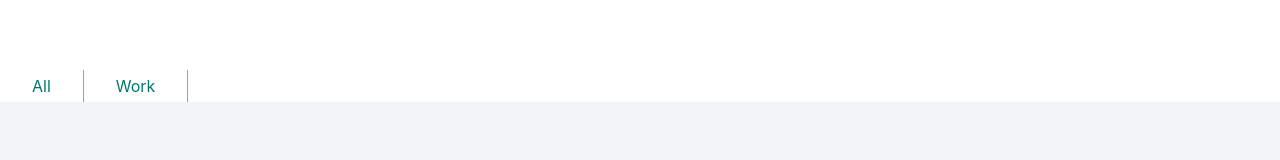
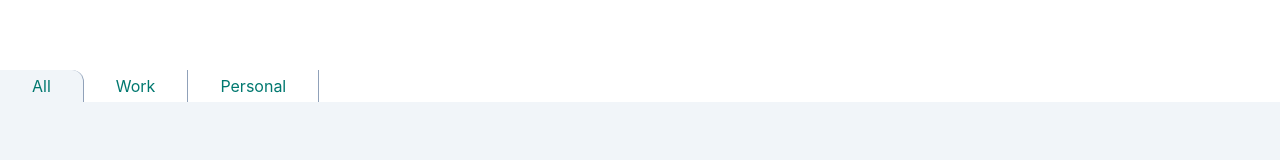
Before and after one commit to Chorusmaster/notes-app, a React (Vite) app: page / in a window 1280 px wide. Shown: the part 338-498 px from the top of the page. Built offline with nearby package versions, Linux system fonts and the light colour scheme.

Commit message:
Filtering by tabs

```diff
--- a/src/App.tsx
+++ b/src/App.tsx
@@ -1,6 +1,9 @@
 import { useState, useMemo } from "react";
+
 import type { Note } from "./types/note.ts";
 import type { AddNoteResponse } from "./types/responce.ts";
+
+import type { Tab } from "./models/tabs.ts";
 
 import Navbar from "./components/Navbar";
 import SearchBar from "./components/SearchBar";
@@ -16,6 +19,7 @@ function App() {
   const [editedNote, setEditedNote] = useState<null | Note | "new">(null);
   const [notes, setNotes] = useState<Note[]>([]);
   const [searchString, setSearchString] = useState("");
+  const [activeTab, setActiveTab] = useState<Tab>("all");
 
   const addNote = (note: Note): AddNoteResponse => {
     if (!note.title) {
@@ -48,6 +52,12 @@ function App() {
     return notesList.toSorted((a, b) => b.date.getTime()-a.date.getTime());
   }
 
+  /** Filters notes array by active tab (category) */
+  const filterNotesByTab = (notesList: Note[], tab: Tab) => {
+    if (tab === "all") return notesList;
+    return notesList.filter(n => n.category === tab);
+  }
+
   /** Filters notes array by search string */
   const searchNotes = (notesList: Note[], searchStr: string) => {
     const searchStrLower = searchStr.trim().toLowerCase();
@@ -60,8 +70,15 @@ function App() {
     );
   }
 
-  /** Notes filtered by search string and sorted by date */
-  const processedNotes = useMemo(() => sortNotes(searchNotes(notes, searchString)), [notes, searchString]);
+  /** Notes filtered by search string, category and sorted by date */
+  const processedNotes = useMemo(
+    () => sortNotes(
+      filterNotesByTab(
+        searchNotes(notes, searchString),
+      activeTab)
+    ),
+    [notes, searchString, activeTab]
+  );
 
   return (
     <div className="min-h-screen flex flex-col">
@@ -75,7 +92,7 @@ function App() {
           <SearchBar value={searchString} onChange={(value: string) => setSearchString(value)} />
         </div>
 
-        <CategoryTabs />
+        <CategoryTabs activeTab={activeTab} switchTab={(tab) => setActiveTab(tab)} />
       </header>
 
       <main className="flex-1 bg-surface">
--- a/src/components/CategoryTabs.tsx
+++ b/src/components/CategoryTabs.tsx
@@ -1,16 +1,34 @@
-function CategoryTabs() {
+import type { Tab } from "../models/tabs.ts";
+import { TABS } from "../models/tabs.ts";
+
+interface CategoryTabsProps {
+  activeTab: Tab;
+  switchTab: (tab: Tab) => void;
+}
+
+function CategoryTabs({ activeTab, switchTab }: CategoryTabsProps) {
   return (
     <div
       role="group"
       aria-label="Filter notes by category"
       className="mt-16 sm:mt-32 flex text-primary"
     >
-      <button className="py-1 px-8 border-r border-muted-light hover:bg-surface hover:rounded-tr-xl transition duration-200 cursor-pointer">
-        All
-      </button>
-      <button className="py-1 px-8 border-r border-muted-light hover:bg-surface hover:rounded-tr-xl transition duration-200 cursor-pointer">
-        Work
-      </button>
+      {
+        TABS.map(({value, label}) => (
+          <button
+            key={value}
+            onClick={() => switchTab(value)}
+            className={`
+              py-1 px-8
+              border-r border-muted-light
+              transition duration-200 cursor-pointer
+              ${activeTab==value ? "bg-surface rounded-tr-xl" : "hover:bg-surface/50"}
+            `}
+          >
+            {label}
+          </button>
+        ))
+      }
     </div>
   );
 }
--- a/src/components/NoteCard.tsx
+++ b/src/components/NoteCard.tsx
@@ -46,7 +46,10 @@ function NoteCard({ note, onUpdate, onDelete }: NoteCardProps) {
             Delete
           </button>
         </div>
-        <div>{note.date.toLocaleDateString("uk-UA")}</div>
+        <div className="flex gap-4">
+          <p className="text-primary">{`#${note.category}`}</p>
+          <p>{note.date.toLocaleDateString("uk-UA")}</p>
+        </div>
       </div>
     </div>
   );
--- a/src/components/NoteEditor.tsx
+++ b/src/components/NoteEditor.tsx
@@ -1,6 +1,10 @@
 import { useState } from "react";
+
 import type { Note } from "../types/note";
 import type { AddNoteResponse } from "../types/responce";
+import { isCategory, type Category } from "../models/categories.ts";
+
+import { CATEGORIES } from "../models/categories.ts";
 
 interface NoteEditorProps {
   note?: Note;
@@ -12,6 +16,7 @@ function NoteEditor({ note, onSave, onCancel }: NoteEditorProps) {
   const [title, setTitle] = useState(note?.title ?? "");
   const [text, setText] = useState(note?.text ??"");
   const [titleError, setTitleError] = useState("");
+  const [category, setCategory] = useState<Category>(CATEGORIES[0].value);
 
   const handleTitleChange: React.ChangeEventHandler<HTMLInputElement> = (e) => {
     setTitle(e.target.value);
@@ -22,9 +27,14 @@ function NoteEditor({ note, onSave, onCancel }: NoteEditorProps) {
     setText(e.target.value);
   }
 
+  const handleCategoryChange: React.ChangeEventHandler<HTMLSelectElement> = (e) => {
+    if(isCategory(e.target.value)) setCategory(e.target.value);
+  }
+
   const save = () => {
     const result = onSave({
       id: note?.id ?? crypto.randomUUID(),
+      category,
       title,
       text,
       date: note?.date ?? new Date()
@@ -67,7 +77,23 @@ function NoteEditor({ note, onSave, onCancel }: NoteEditorProps) {
         ">
       </textarea>
 
-      <div className="w-full flex justify-end gap-2">
+      <div className="w-full flex justify-between">
+        <select
+          value={category}
+          onChange={handleCategoryChange}
+          className="
+            rounded-md
+            w-24 h-8 border-2
+            border-muted-light text-muted
+            cursor-pointer
+            focus:outline-none focus:ring-1 focus:ring-primary/40
+          "
+        >
+          {CATEGORIES.map(({value, label}) => (
+            <option key={value} value={value}>{label}</option>
+          ))}
+        </select>
+        <div className="flex gap-2">
           <button
             onClick={() => onCancel()}
             className="
@@ -79,6 +105,7 @@ function NoteEditor({ note, onSave, onCancel }: NoteEditorProps) {
           ">
             Cancel
           </button>
+
           <button
             onClick={save}
             className="
@@ -92,6 +119,7 @@ function NoteEditor({ note, onSave, onCancel }: NoteEditorProps) {
           </button>
         </div>
       </div>
+    </div>
   );
 }
 
--- /dev/null
+++ b/src/models/categories.ts
@@ -0,0 +1,10 @@
+export const CATEGORIES = [
+  { value: "work", label: "Work" },
+  { value: "personal", label: "Personal" }
+] as const;
+
+export type Category = (typeof CATEGORIES)[number]["value"];
+
+export function isCategory(value: string): value is Category {
+  return CATEGORIES.some(tab => tab.value === value);
+}
--- /dev/null
+++ b/src/models/tabs.ts
@@ -0,0 +1,12 @@
+import { CATEGORIES } from "./categories";
+
+export const TABS = [
+  { value: "all", label: "All" },
+  ...CATEGORIES
+] as const;
+
+export type Tab = (typeof TABS)[number]["value"];
+
+export function isTab(value: string): value is Tab {
+  return TABS.some(tab => tab.value === value);
+}
--- a/src/types/note.ts
+++ b/src/types/note.ts
@@ -1,5 +1,8 @@
+import type { Tab } from "../models/tabs"
+
 export interface Note {
   id: string,
+  category: Tab,
   title: string,
   text: string,
   date: Date
```
Lines whose indentation alone changed are shown as unchanged.
